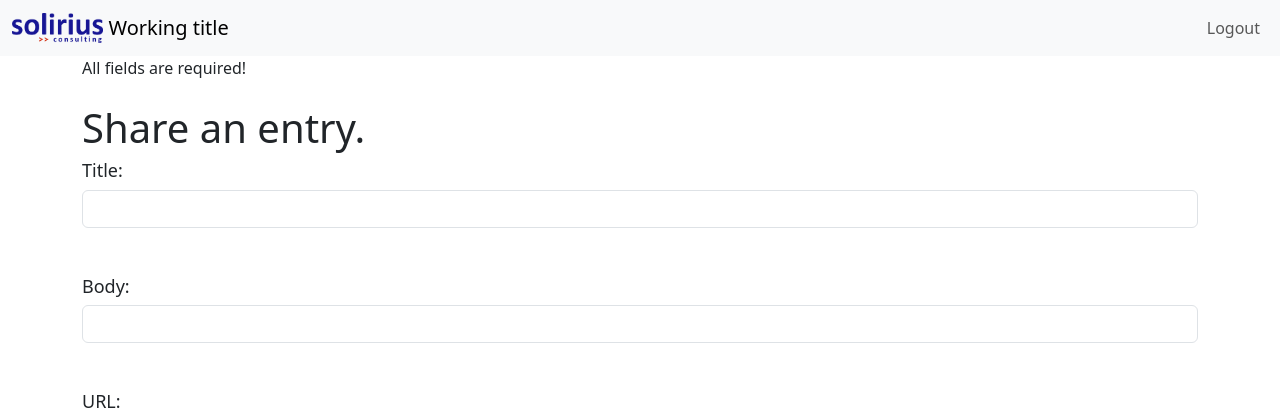
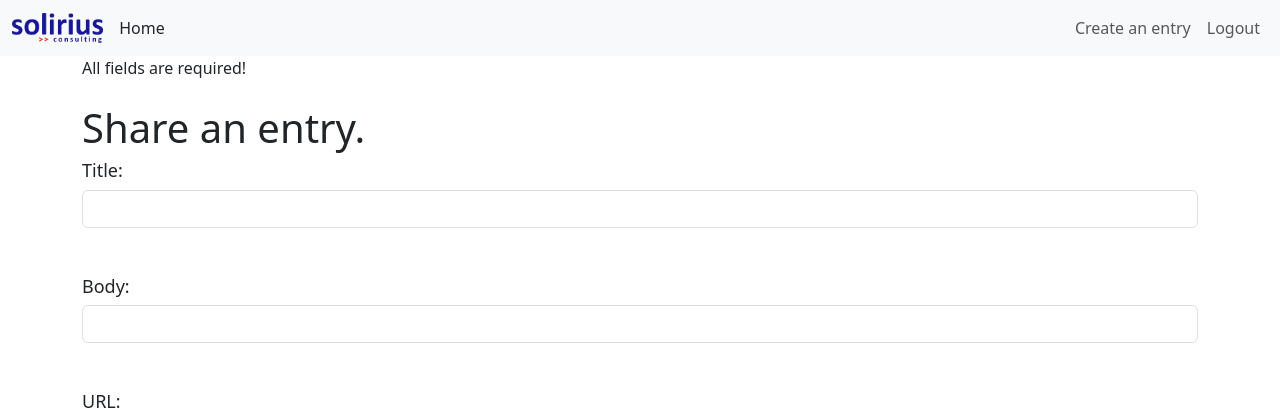
Before and after one commit to JakeCG/Journal_project, a Django app: page /entries/create in a window 1280 px wide. Shown: the top 417 px of the page. Run offline with Django 4.2, Linux system fonts and the light colour scheme; the visitor is signed in with stand-in values (Sample User, id 1); parts of the project's set-up code (start-up, migrations or seed data) failed here and were passed over; some libraries are stand-ins or nearby versions.

Commit message:
Adding home link to navbar

```diff
--- a/journal/templates/base.html
+++ b/journal/templates/base.html
@@ -92,7 +92,7 @@
         <div class="container-fluid">
             <a class="navbar-brand" href="#">
             <img src="{% static 'solirius_logo.png' %}" class="d-inline-block align-top" height="30" width="auto"/>
-                   Working title
+                <a class="nav-link" href="http://127.0.0.1:8000/">Home</a>
             </a>
             <button class="navbar-toggler" type="button" data-bs-toggle="collapse" data-bs-target="#navbarNavAltMarkup"
                     aria-controls="navbarNavAltMarkup" aria-expanded="false" aria-label="Toggle navigation">
@@ -101,6 +101,7 @@
             <div class="collapse navbar-collapse" id="navbarNavAltMarkup">
                 <div class="navbar-nav ms-auto">
                     {% if user.is_authenticated %}
+                    <a class="nav-link" aria-current="page" href="{% url 'create' %}">Create an entry</a>
                     <a class="nav-link" href="javascript:{document.getElementById('logout').submit()}">Logout</a>
                     <form id="logout" method="POST" action="{% url 'logout' %}">
                         {% csrf_token %}
```
